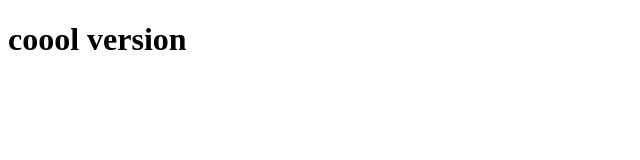
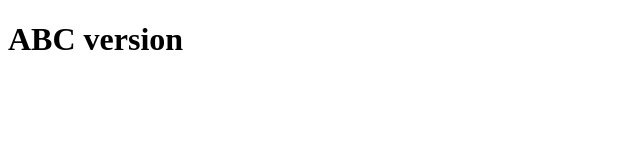
Before and after one commit to ismailAmim/testingIT, a plain HTML site: page index.html in a window 1280 px wide. Shown: the full height of the page, 0-640 px from the left. Drawn offline with Linux system fonts and the light colour scheme.

Commit message:
ismail changes first time

```diff
--- a/index.html
+++ b/index.html
@@ -7,7 +7,7 @@
     <meta name="viewport" content="width=device-width, initial-scale=1.0">
     <title>Document</title>
 </head>
-<h1>coool version</h1>
+<h1>ABC version</h1>
 
 <body>
 
```
